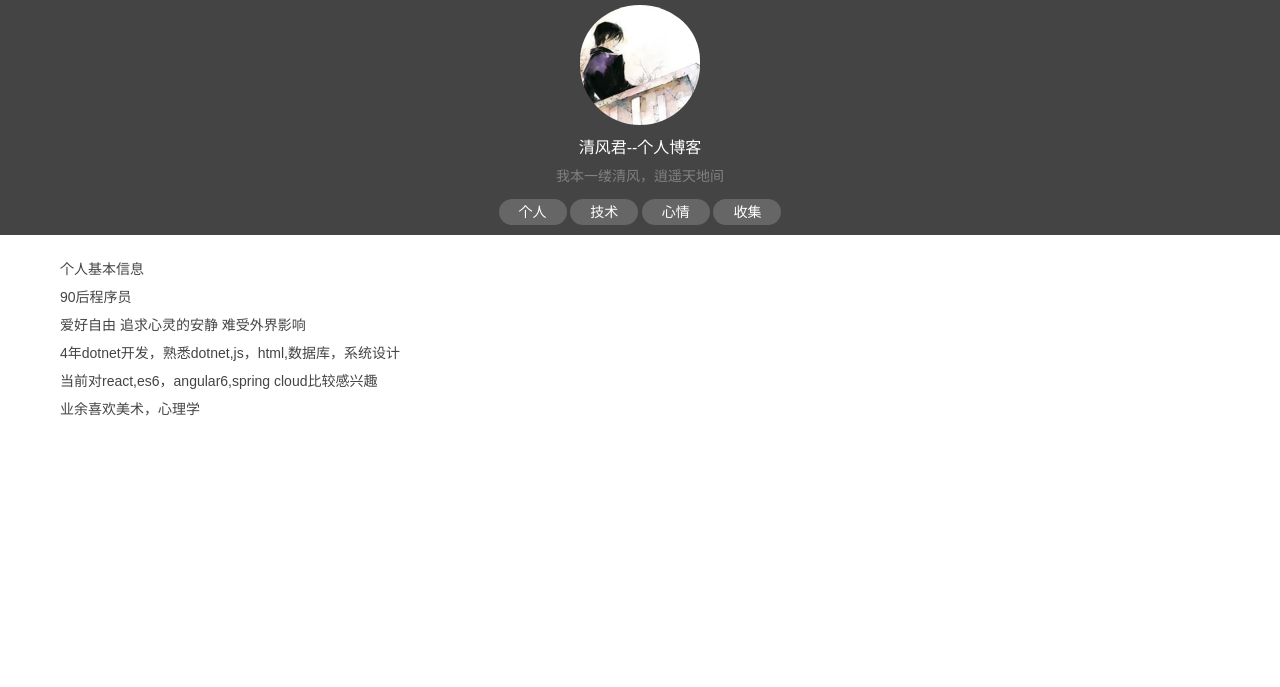
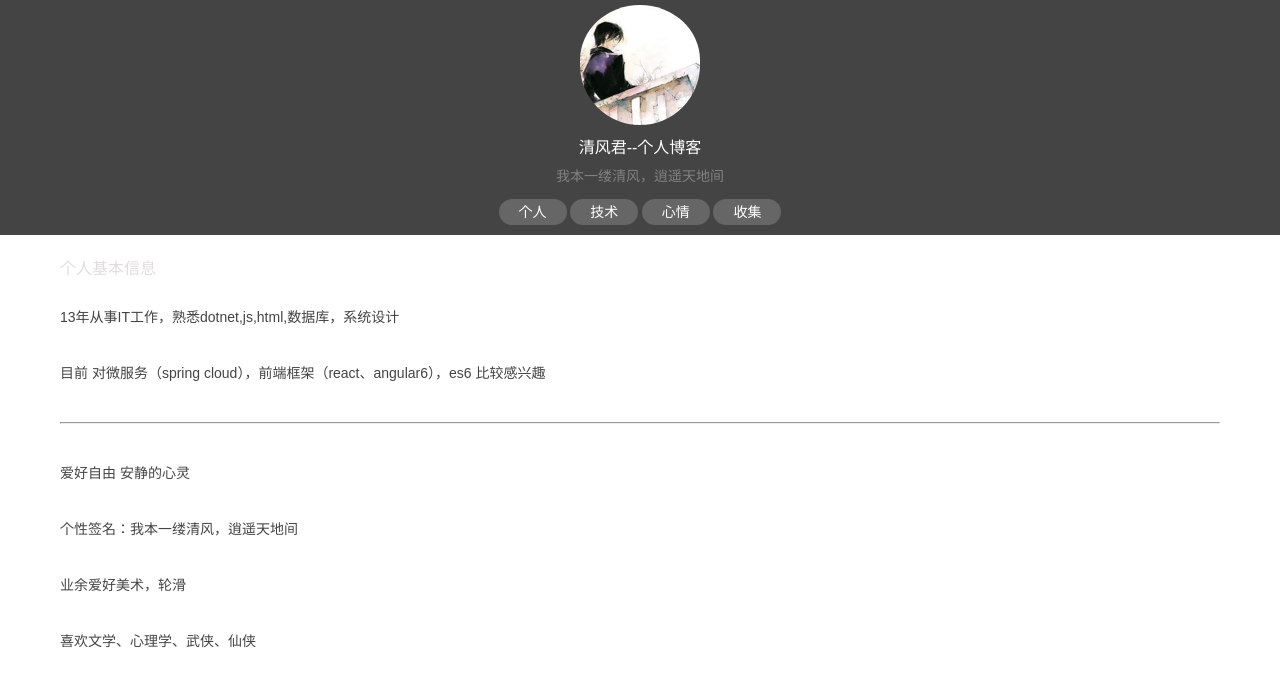
Before and after one commit to qingfengjun/qingfengjun.github.io, a Jekyll site: the page built from index.html, in a window 1280 px wide. Shown: the top 687 px of the page. Built offline with Jekyll 4.4.1, drawn with Linux system fonts in a browser that asks for light colours.

```diff
--- a/blog.html
+++ b/blog.html
@@ -2,6 +2,7 @@
 layout: default
 title: 清风君-我本一缕清风，逍遥天地间
 ---
+
 <div class="categoryHead">
     记录在IT技术上的积累，看到自己的技术成长
 </div>
--- a/index.html
+++ b/index.html
@@ -2,9 +2,17 @@
 layout: default
 title: 清风君-我本一缕清风，逍遥天地间
 ---
-<div>个人基本信息</div>
-<div>90后程序员</div>
-<div>爱好自由 追求心灵的安静 难受外界影响</div>
-<div>4年dotnet开发，熟悉dotnet,js，html,数据库，系统设计</div>
-<div>当前对react,es6，angular6,spring cloud比较感兴趣</div>
-<div>业余喜欢美术，心理学</div>
+<div class="categoryHead">个人基本信息</div>
+<div>13年从事IT工作，熟悉dotnet,js,html,数据库，系统设计</div>
+<br />
+<div>目前 对微服务（spring cloud），前端框架（react、angular6），es6 比较感兴趣</div>
+<br />
+<hr />
+<br />
+<div>爱好自由 安静的心灵 </div>
+<br />
+<div>个性签名：我本一缕清风，逍遥天地间 </div>
+<br />
+<div>业余爱好美术，轮滑</div>
+<br />
+<div>喜欢文学、心理学、武侠、仙侠</div>
```
Also changed, not shown: _posts/2013-01-01-cjlc.md (+1 -0 lines), _posts/2014-05-03-jgsyj.md (+1 -0 lines), _posts/2014-06-02-jsqd.md (+1 -0 lines).
